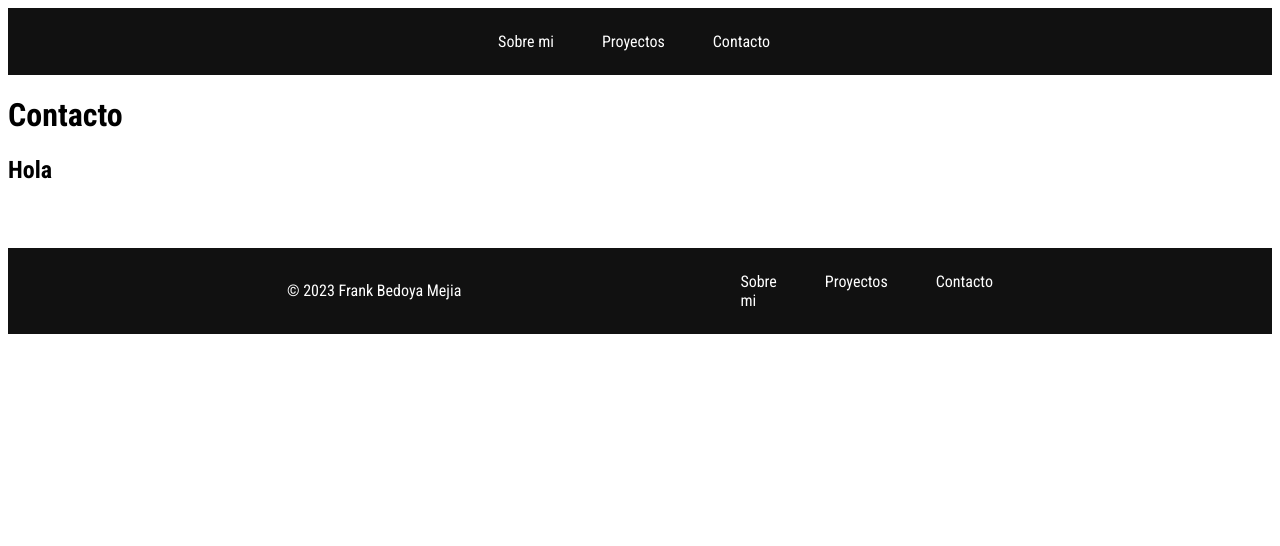
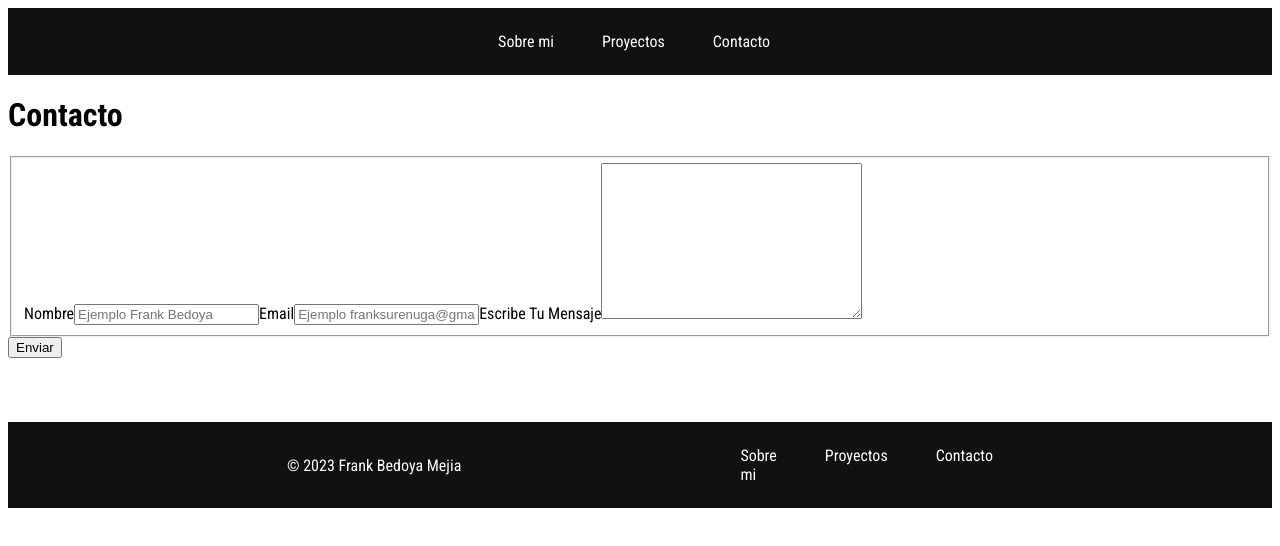
Before and after one commit to FrankBedoyaMejia/MyPortafolio, a React (Vite) app: page /contacto in a window 1280 px wide. Shown: the top 546 px of the page. Built offline with nearby package versions, Linux system fonts and the light colour scheme; some icons are missing.

Commit message:
Pagina contacto maquetada falta estilizar ya funcional

```diff
--- a/package.json
+++ b/package.json
@@ -10,6 +10,7 @@
     "preview": "vite preview"
   },
   "dependencies": {
+    "@emailjs/browser": "^3.11.0",
     "react": "^18.2.0",
     "react-dom": "^18.2.0",
     "react-icons": "^4.11.0",
--- a/src/App.jsx
+++ b/src/App.jsx
@@ -12,6 +12,7 @@ function App() {
       navigate("/home");
     }
   });
+
   return (
     <>
       <Header />
--- /dev/null
+++ b/src/components/ContactaMe.jsx
@@ -0,0 +1,56 @@
+import React, { useRef } from "react";
+import emailjs from "@emailjs/browser";
+
+export const ContactaMe = () => {
+  const refForm = useRef();
+
+  const handleSubmit = (event) => {
+    event.preventDefault();
+
+    const serviceId = "service_dqx6x6a";
+    const templateId = "template_o3zqh3w";
+
+    const apiKey = "L2RZ-_19JBq-B8B2Z";
+
+    emailjs
+      .sendForm(serviceId, templateId, refForm.current, apiKey)
+      .then((result) => console.log(result.text))
+      .catch((error) => console.error(error));
+  };
+  return (
+    <>
+      <h1>Contacto</h1>
+      <form ref={refForm} action="" onSubmit={handleSubmit}>
+        <fieldset>
+          <label htmlFor="">Nombre</label>
+          <input
+            type="text"
+            name="name"
+            placeholder="Ejemplo Frank Bedoya"
+            required
+          />
+          <label htmlFor="" name="email">
+            Email
+          </label>
+          <input
+            type="email"
+            name="email"
+            placeholder="Ejemplo franksurenuga@gmail.com"
+            required
+          />
+          <label htmlFor="" name>
+            Escribe Tu Mensaje
+          </label>
+          <textarea
+            maxLength="500"
+            name="message"
+            cols="30"
+            rows="10"
+            required
+          ></textarea>
+        </fieldset>
+        <button>Enviar</button>
+      </form>
+    </>
+  );
+};
--- a/src/components/Habilidades.jsx
+++ b/src/components/Habilidades.jsx
@@ -9,7 +9,9 @@ export const Habilidades = () => {
           <div className="front">
             <h3>FrontEnd</h3>
             <ul>
-              <li>HTML AND CSS</li>
+              <li>HTML</li>
+              <li>CSS</li>
+              <li>SASS</li>
               <li>JAVASCRIPT</li>
               <li>REACT</li>
             </ul>
@@ -21,7 +23,9 @@ export const Habilidades = () => {
               <li>JAVA</li>
               <li>MYSQL</li>
               <li>API-REST</li>
-              <li>SPRING BOOT</li>
+              <li>SPRINGBOOT</li>
+              <li>NODEJS</li>
+              <li>HIBERNATE</li>
             </ul>
           </div>
         </div>
--- a/src/components/Routes/Contacto.jsx
+++ b/src/components/Routes/Contacto.jsx
@@ -1,8 +1,8 @@
+import { ContactaMe } from "../ContactaMe";
 export const Contacto = () => {
   return (
     <>
-      <h1>Contacto</h1>
-      <h2>Hola</h2>
+      <ContactaMe />
     </>
   );
 };
--- a/src/components/Routes/Proyectos.jsx
+++ b/src/components/Routes/Proyectos.jsx
@@ -2,7 +2,7 @@ export const Proyectos = () => {
   return (
     <>
       <h1>PROYECTOS</h1>
-      <h2>Hola</h2>
+      <h2>⚠️EN PROGRESO⚠️</h2>
     </>
   );
 };
--- a/src/components/SobreMiPrincipal.jsx
+++ b/src/components/SobreMiPrincipal.jsx
@@ -7,7 +7,7 @@ export const SobreMiPrincipal = () => {
         <div className="letras">
           <h1>Sobre mi.</h1>
           <h4>
-            Soy un desarrollador web, frontend como backend de Medellin,
+            Soy un desarrollador web, tanto Frontend como Backend de Medellin,
             Colombia.
           </h4>
           <p>
--- a/src/styles/components/_Habilidades.scss
+++ b/src/styles/components/_Habilidades.scss
@@ -8,8 +8,8 @@
         justify-content: space-around;
         border: black solid 4px;
 
-        .front{}
+        //.front{}
 
-        .back{}
+        //.back{}
     }
 }
```
Also changed, not shown: 1 other file (tests, documents, lock files or other folders).
